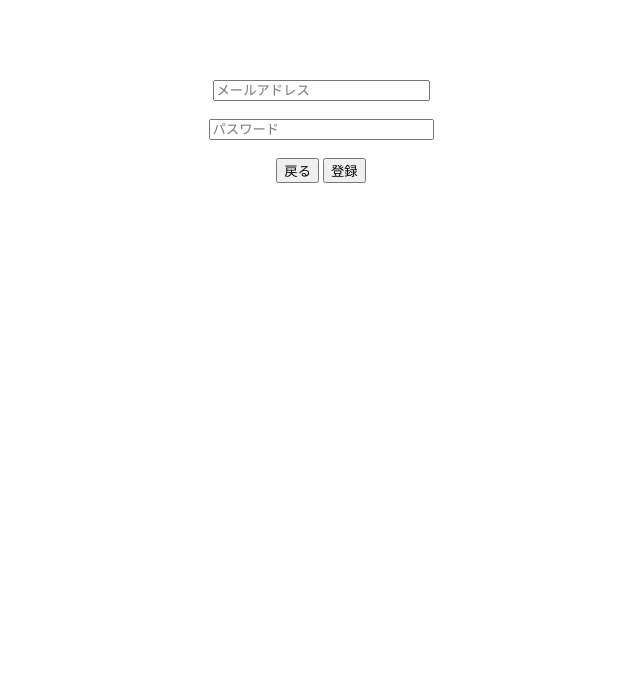
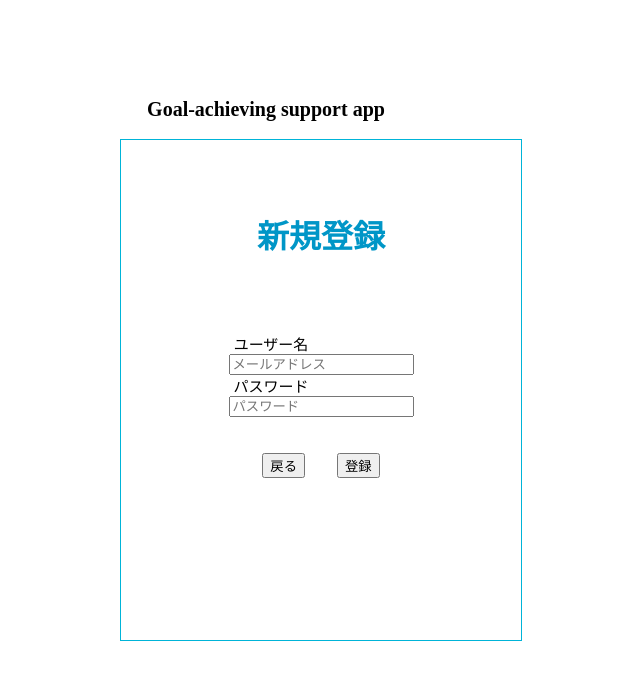
Before and after one commit to pbl2-E/test, a PHP site: page /signup.php in a window 1280 px wide. Shown: the top 680 px of the page, without its empty margins (319-959 px from the left). Run offline with PHP 8.4, Linux system fonts and the light colour scheme.

Commit message:
Update signup.php

```diff
--- a/signup.php
+++ b/signup.php
@@ -14,21 +14,51 @@ function RegisterError(){
     }
   }
 </script>
+<style>
+.font1{
+  font-size: 20px;
+  font-weight: bold;
+  padding-right: 110px;
+}
+.font2{
+  font-size: 15px;
+  padding-right: 100px;
+}
+</style>
+</head>
 
+<body>
   <div align="center">
     <form name="form1"action="sendmail.php" method="post">
       <br>
       <br>
       <br>
       <br>
-  <input type="textarea" name="address" placeholder="メールアドレス" size=24 required>
+      <br>
+      <font class="font1">Goal-achieving support app</font><br>
+      <br>
+      <div style="padding: 50px; height: 400px; width:300px; border: 1px solid #00b4d8;">
+        <h1 align="center">
+          <font color="#0096c7">
+            新規登録
+          </font>
+        </h1>
         <br>
         <br>
-  <input type="password" name="password" placeholder="パスワード" size=25 required>
+        <br>
+        <font class="font2">ユーザー名</font><br>
+        <input type="textarea" name="address" placeholder="メールアドレス" required>
+        <br>
+        <font class="font2">パスワード</font><br>
+        <input type="password" name="password" placeholder="パスワード" required>
+        <br>
         <br>
         <br>
         <input type="button" value="戻る" onClick="history.back()">
+        &nbsp;&nbsp;&nbsp;&nbsp;&nbsp;&nbsp;
         <input type="submit" value="登録" onClick="return RegisterCheck()">
+      </div>
     </form>
   </div>
+</body>
 </html>
```
Lines whose indentation alone changed are shown as unchanged.
